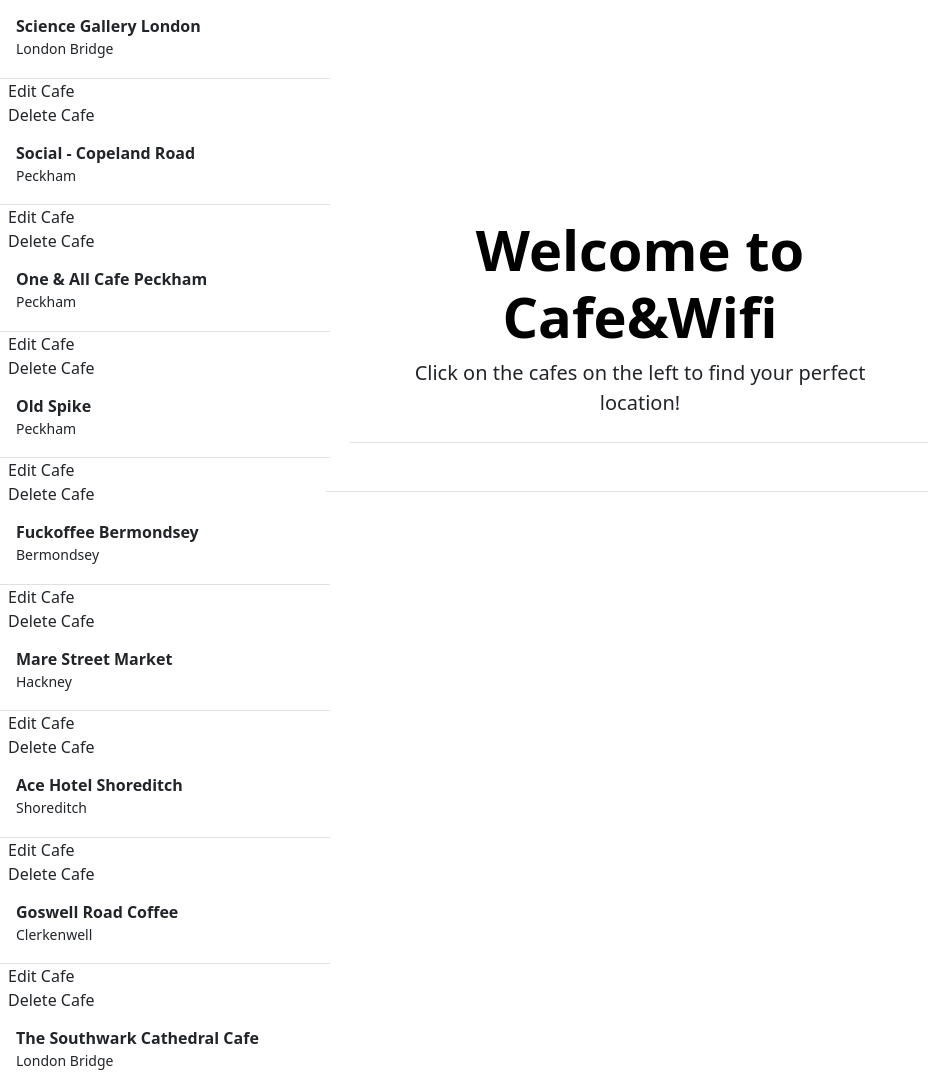
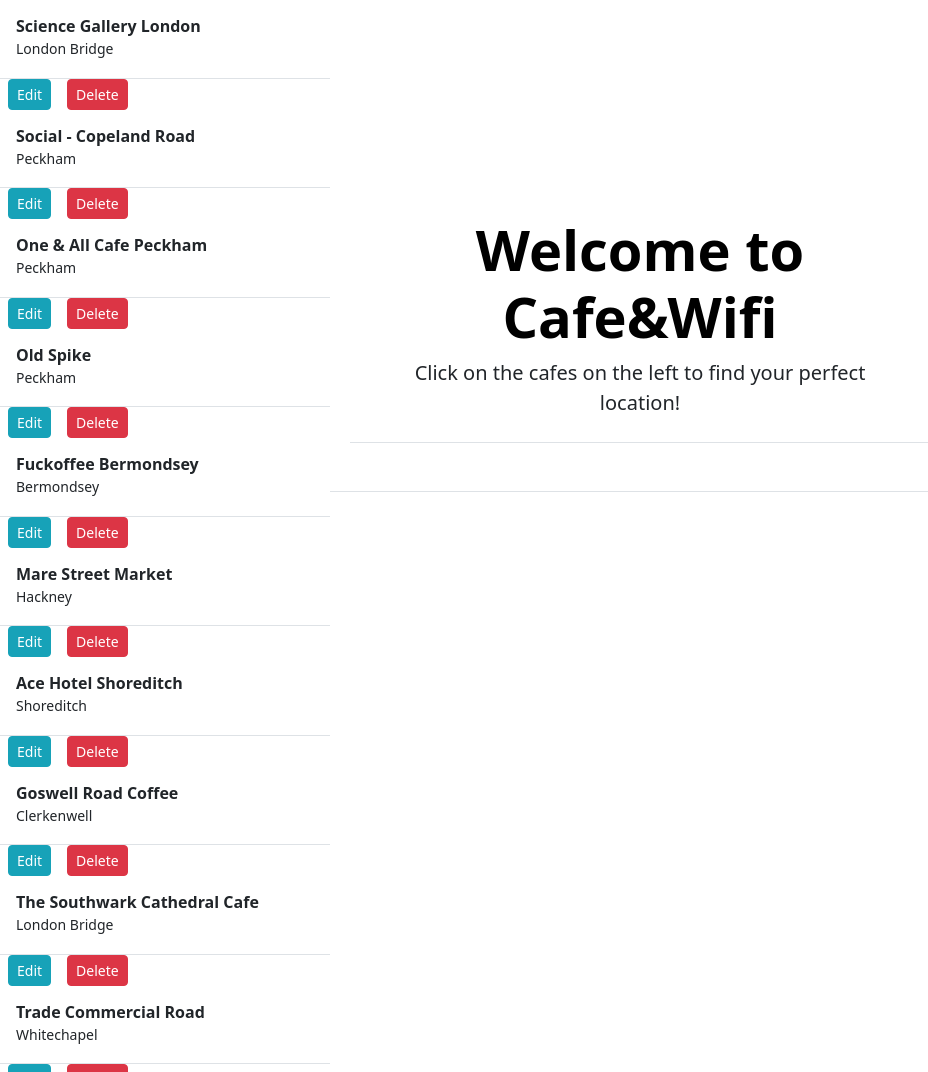
Before and after one commit to implaymo/7--Cafe-and-Wifi-Website, a Django app: page / in a window 1280 px wide. Shown: the part 75-1147 px from the top of the page, without its empty margins (0-928 px from the left). Run offline with Django 5.2, Linux system fonts and the light colour scheme; a user stored in the database is signed in; data comes from the database, SQL or seed files in the repository.

Commit message:
Manage to create button edit and delete side by side and with different colours.

```diff
--- a/polls/templates/index.html
+++ b/polls/templates/index.html
@@ -19,6 +19,29 @@
             margin-left: 330px; /* Set margin to push heroes column to the right of the sidebar */
             padding: 50px; /* Add padding for spacing */
         }
+
+        .btn-group {
+          display: inline-flex;
+        }
+
+        .btn-sm {
+          padding: 0.25rem 0.5rem;
+          font-size: 0.875rem;
+          line-height: 1.5;
+        }
+
+        .btn-info {
+          color: #fff;
+          background-color: #17a2b8;
+          border-color: #17a2b8;
+        }
+
+        .btn-danger {
+          color: #fff;
+          background-color: #dc3545;
+          border-color: #dc3545;
+        }
+
     </style>
 </head>
 <body>
@@ -151,9 +174,12 @@
                 </a>
             </div>
             {% if user.is_superuser %}
-                      <a href="" class="nav-link px-2">Edit Cafe</a></li>
-                      <a href="" class="nav-link px-2">Delete Cafe</a></li>
-                    {% endif %}
+            <div class="btn-group" role="group" aria-label="Basic example">
+              <a href="" class="nav-link px-2"><button type="button" class="btn btn-sm btn-info">Edit</button></a>
+              <a href="" class="nav-link px-2"><button type="button" class="btn btn-sm btn-danger">Delete</button></a>
+            </div>
+
+            {% endif %}
             {% endfor %}
         </div>
     </div>
```
